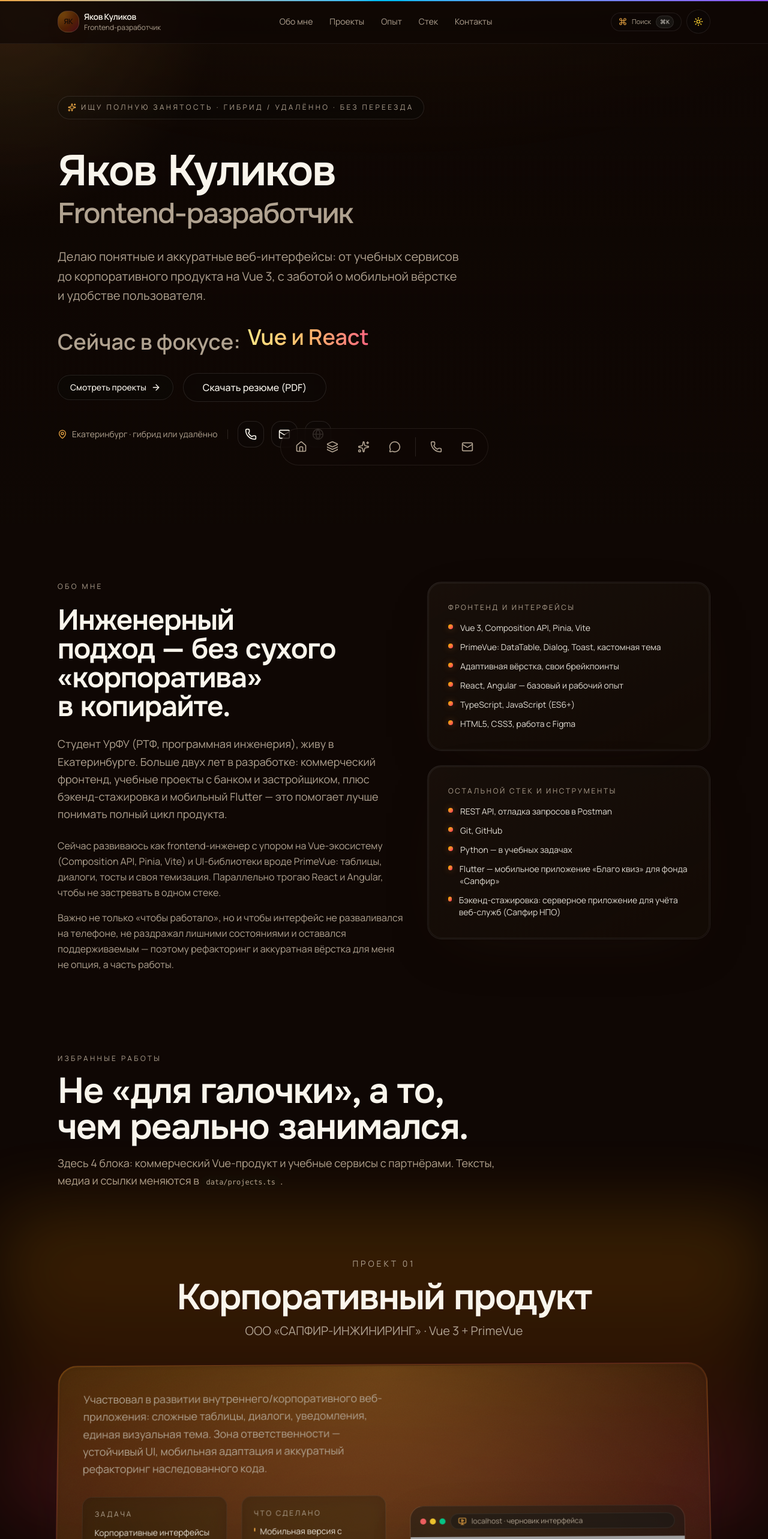
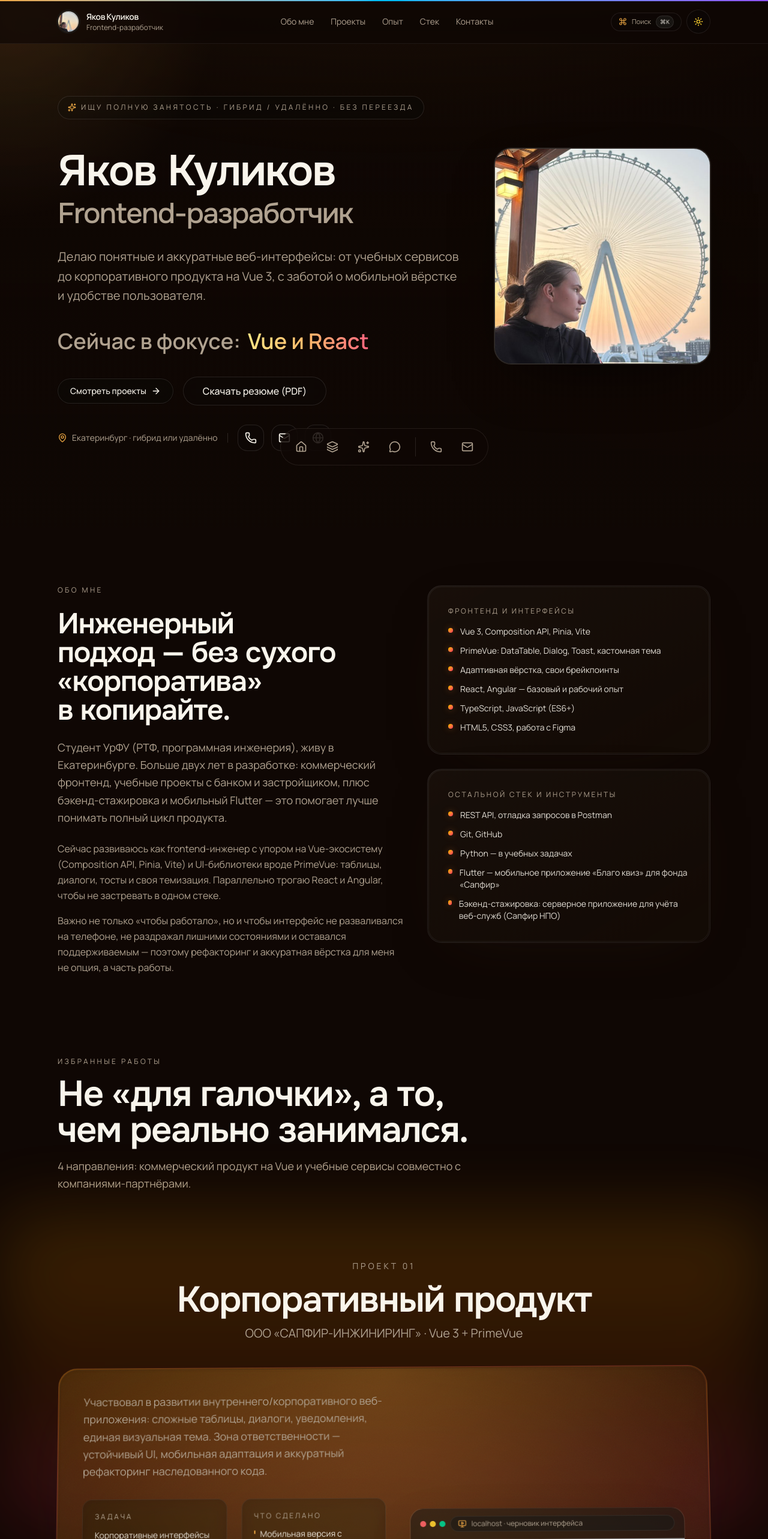
Before and after one commit to housesaroma/Portfolio, a Next.js app: page / in a window 1280 px wide. Shown: the top 2566 px of the page at 60% size. Built offline with nearby package versions, Linux system fonts and the light colour scheme; grey boxes are pictures that could not be loaded.

Commit message:
feat: some updates

```diff
--- a/components/loading-overlay.tsx
+++ b/components/loading-overlay.tsx
@@ -1,6 +1,7 @@
 "use client";
 
 import * as React from "react";
+import Image from "next/image";
 import { AnimatePresence, motion } from "framer-motion";
 
 import { useMounted } from "@/lib/hooks/use-mounted";
@@ -13,6 +14,7 @@ export function LoadingOverlay() {
   const reduced = usePrefersReducedMotion();
   const [visible, setVisible] = React.useState(true);
   const initials = getInitials(profile.name, profile.monogram);
+  const avatar = profile.avatarSrc;
 
   React.useEffect(() => {
     if (!mounted || reduced) {
@@ -49,12 +51,16 @@ export function LoadingOverlay() {
               initial={{ scale: 0.92, opacity: 0.35 }}
               animate={{ scale: 1, opacity: 1 }}
               transition={{ duration: 0.55, ease: [0.33, 1, 0.68, 1] }}
-              className="relative flex size-16 items-center justify-center overflow-hidden rounded-3xl border border-stone-500/25 bg-gradient-to-br from-amber-500/35 via-orange-500/25 to-rose-600/30 shadow-[0_22px_70px_-28px_rgba(234,88,12,0.55)]"
+              className="relative flex size-16 items-center justify-center overflow-hidden rounded-full border border-stone-500/25 bg-stone-900 shadow-[0_22px_70px_-28px_rgba(234,88,12,0.45)]"
             >
-              <span className="text-lg font-semibold tracking-tight text-primary-foreground">{initials}</span>
+              {avatar ? (
+                <Image src={avatar} alt="" width={64} height={64} className="size-full object-cover object-[center_22%]" />
+              ) : (
+                <span className="text-lg font-semibold tracking-tight text-primary-foreground">{initials}</span>
+              )}
               <motion.span
                 aria-hidden
-                className="absolute inset-0 rounded-3xl border border-white/25"
+                className="pointer-events-none absolute inset-0 rounded-full border border-white/20"
                 animate={{ rotate: 360 }}
                 transition={{ duration: 8, repeat: Infinity, ease: "linear" }}
               />
--- a/components/sections/contact-section.tsx
+++ b/components/sections/contact-section.tsx
@@ -1,7 +1,6 @@
 "use client";
 
 import * as React from "react";
-import { motion } from "framer-motion";
 import { Check, Copy, Phone } from "lucide-react";
 
 import { profile } from "@/data/profile";
@@ -74,15 +73,6 @@ export function ContactSection() {
                   )}
                 </Button>
               </div>
-              <motion.p
-                initial={{ opacity: 0 }}
-                whileInView={{ opacity: 1 }}
-                viewport={{ once: true }}
-                className="text-xs leading-relaxed text-muted-foreground"
-              >
-                Резюме на hh.ru: замените ссылку в <code className="rounded-md bg-stone-950/50 px-2 py-1 text-[11px]">data/socials.ts</code>. PDF лежит в{" "}
-                <code className="rounded-md bg-stone-950/50 px-2 py-1 text-[11px]">public/cv.pdf</code> (уже скопирован из вашего файла, при необходимости обновите).
-              </motion.p>
             </div>
           </div>
         </div>
--- a/components/sections/hero-section.tsx
+++ b/components/sections/hero-section.tsx
@@ -1,6 +1,7 @@
 "use client";
 
 import * as React from "react";
+import Image from "next/image";
 import { AnimatePresence, motion } from "framer-motion";
 import { ArrowRight, MapPin, Sparkles } from "lucide-react";
 
@@ -16,6 +17,7 @@ import { socialIcon } from "@/components/visual/social-icons";
 export function HeroSection() {
   const [index, setIndex] = React.useState(0);
   const words = profile.headlineWords;
+  const avatar = profile.avatarSrc;
 
   React.useEffect(() => {
     const id = window.setInterval(() => {
@@ -42,15 +44,38 @@ export function HeroSection() {
         </motion.div>
 
         <div className="space-y-8">
+          <div className="flex flex-col gap-8 sm:flex-row sm:items-start sm:justify-between sm:gap-10 lg:gap-14">
+            <div className="min-w-0 flex-1 space-y-8">
               <motion.h1
                 initial={{ opacity: 0, y: 32 }}
                 animate={{ opacity: 1, y: 0 }}
                 transition={{ duration: 0.75, delay: 0.05, ease: [0.22, 1, 0.36, 1] }}
-            className="max-w-4xl text-balance font-[family-name:var(--font-onest)] text-5xl font-semibold leading-[1.08] tracking-tight text-foreground sm:text-6xl md:text-7xl"
+                className="max-w-3xl text-balance font-[family-name:var(--font-onest)] text-5xl font-semibold leading-[1.08] tracking-tight text-foreground sm:text-6xl md:text-7xl"
               >
                 {profile.name}
                 <span className="mt-2 block text-3xl font-medium text-muted-foreground sm:text-4xl md:text-5xl">{profile.role}</span>
               </motion.h1>
+
+              {avatar ? (
+                <motion.div
+                  initial={{ opacity: 0, scale: 0.96 }}
+                  animate={{ opacity: 1, scale: 1 }}
+                  transition={{ duration: 0.65, delay: 0.08, ease: [0.33, 1, 0.68, 1] }}
+                  className="mx-auto shrink-0 sm:mx-0 sm:hidden"
+                >
+                  <div className="relative aspect-square w-40 overflow-hidden rounded-3xl border border-stone-500/25 bg-stone-900 shadow-[0_28px_80px_-36px_rgba(0,0,0,0.65)] ring-1 ring-white/10">
+                    <Image
+                      src={avatar}
+                      alt={`${profile.name} — фото`}
+                      width={320}
+                      height={320}
+                      className="size-full object-cover object-[center_22%]"
+                      priority
+                      sizes="160px"
+                    />
+                  </div>
+                </motion.div>
+              ) : null}
 
               <motion.p
                 initial={{ opacity: 0, y: 24 }}
@@ -65,18 +90,18 @@ export function HeroSection() {
                 initial={{ opacity: 0, y: 16 }}
                 animate={{ opacity: 1, y: 0 }}
                 transition={{ duration: 0.6, delay: 0.18 }}
-            className="flex flex-wrap items-end gap-3 text-2xl font-semibold sm:text-3xl md:text-4xl"
+                className="flex flex-wrap items-center gap-x-3 gap-y-1 text-2xl font-semibold leading-normal sm:text-3xl md:text-4xl"
               >
-            <span className="text-muted-foreground">Сейчас в фокусе:</span>
-            <span className="relative inline-grid min-h-[1.35em] min-w-[10ch] sm:min-w-[14ch] place-items-start">
+                <span className="shrink-0 text-muted-foreground">Сейчас в фокусе:</span>
+                <span className="relative flex min-h-[1.35em] min-w-0 items-center sm:min-w-[min(100%,14ch)]">
                   <AnimatePresence mode="wait">
                     <motion.span
                       key={words[index]}
-                  initial={{ opacity: 0, y: 20, filter: "blur(5px)" }}
+                      initial={{ opacity: 0, y: 8, filter: "blur(4px)" }}
                       animate={{ opacity: 1, y: 0, filter: "blur(0px)" }}
-                  exit={{ opacity: 0, y: -16, filter: "blur(3px)" }}
+                      exit={{ opacity: 0, y: -8, filter: "blur(3px)" }}
                       transition={{ duration: 0.42, ease: [0.33, 1, 0.68, 1] }}
-                  className="col-start-1 row-start-1 bg-gradient-to-r from-amber-200 via-orange-300 to-rose-400 bg-clip-text text-transparent"
+                      className="bg-gradient-to-r from-amber-200 via-orange-300 to-rose-400 bg-clip-text leading-[inherit] text-transparent"
                     >
                       {words[index]}
                     </motion.span>
@@ -135,6 +160,29 @@ export function HeroSection() {
                 </div>
               </motion.div>
             </div>
+
+            {avatar ? (
+              <motion.div
+                initial={{ opacity: 0, scale: 0.96 }}
+                animate={{ opacity: 1, scale: 1 }}
+                transition={{ duration: 0.7, delay: 0.1, ease: [0.33, 1, 0.68, 1] }}
+                className="relative mx-auto hidden w-full max-w-[280px] shrink-0 sm:mx-0 sm:block sm:max-w-[min(100%,320px)] lg:max-w-[360px]"
+              >
+                <div className="relative aspect-square overflow-hidden rounded-[28px] border border-stone-500/25 bg-stone-900 shadow-[0_36px_100px_-40px_rgba(0,0,0,0.7)] ring-1 ring-white/10">
+                  <Image
+                    src={avatar}
+                    alt={`${profile.name} — фото`}
+                    width={720}
+                    height={720}
+                    className="size-full object-cover object-[center_22%]"
+                    priority
+                    sizes="(max-width: 1024px) 280px, 360px"
+                  />
+                </div>
+              </motion.div>
+            ) : null}
+          </div>
+        </div>
       </div>
     </section>
   );
--- a/components/sections/work-section-intro.tsx
+++ b/components/sections/work-section-intro.tsx
@@ -21,8 +21,7 @@ export function WorkSectionIntro() {
           Не «для галочки», а то, чем реально занимался.
         </h2>
         <p className="text-lg leading-relaxed text-muted-foreground">
-          Здесь {featured.length} блока: коммерческий Vue-продукт и учебные сервисы с партнёрами. Тексты, медиа и ссылки меняются в{" "}
-          <code className="rounded-md bg-stone-950/50 px-2 py-1 text-xs">data/projects.ts</code>.
+          {featured.length} направления: коммерческий продукт на Vue и учебные сервисы совместно с компаниями-партнёрами.
         </p>
       </motion.div>
     </div>
--- a/components/site-header.tsx
+++ b/components/site-header.tsx
@@ -1,5 +1,6 @@
 "use client";
 
+import Image from "next/image";
 import Link from "next/link";
 import * as React from "react";
 import { motion } from "framer-motion";
@@ -22,18 +23,32 @@ const links = [
 export function SiteHeader() {
   const [open, setOpen] = React.useState(false);
   const initials = getInitials(profile.name, profile.monogram);
+  const avatar = profile.avatarSrc;
 
   return (
     <header className="fixed inset-x-0 top-0 z-50 border-b border-stone-500/15 bg-background/75 backdrop-blur-xl">
       <div className="mx-auto flex max-w-6xl items-center justify-between gap-4 px-4 py-4 sm:px-6 lg:px-8">
-        <Link href="#hero" className="group inline-flex items-center gap-2">
-          <span className="relative flex size-9 items-center justify-center overflow-hidden rounded-2xl border border-stone-500/30 bg-gradient-to-br from-amber-500/35 via-orange-500/25 to-rose-600/25 shadow-[0_12px_40px_-14px_rgba(234,88,12,0.45)]">
-            <span className="absolute inset-0 bg-[radial-gradient(circle_at_30%_25%,rgba(255,255,255,0.35),transparent_55%)] opacity-50 mix-blend-overlay" />
-            <span className="relative text-xs font-semibold tracking-tight text-primary-foreground">{initials}</span>
-          </span>
-          <div className="hidden flex-col sm:flex">
-            <span className="text-sm font-semibold tracking-tight">{profile.name}</span>
-            <span className="text-xs text-muted-foreground">{profile.role}</span>
+        <Link href="#hero" className="group inline-flex min-w-0 items-center gap-3">
+          {avatar ? (
+            <span className="relative size-9 shrink-0 overflow-hidden rounded-full border border-stone-500/30 ring-2 ring-stone-900/80">
+              <Image
+                src={avatar}
+                alt={profile.name}
+                width={36}
+                height={36}
+                className="size-full object-cover object-[center_22%]"
+                priority
+              />
+            </span>
+          ) : (
+            <span className="relative flex size-9 shrink-0 items-center justify-center overflow-hidden rounded-2xl border border-stone-500/30 bg-gradient-to-br from-amber-500/35 via-orange-500/25 to-rose-600/25 shadow-[0_12px_40px_-14px_rgba(234,88,12,0.45)]">
+              <span className="absolute inset-0 bg-[radial-gradient(circle_at_30%_25%,rgba(255,255,255,0.35),transparent_55%)] opacity-50 mix-blend-overlay" />
+              <span className="relative text-xs font-semibold tracking-tight text-primary-foreground">{initials}</span>
+            </span>
+          )}
+          <div className="hidden min-w-0 flex-col sm:flex">
+            <span className="truncate text-sm font-semibold tracking-tight">{profile.name}</span>
+            <span className="truncate text-xs text-muted-foreground">{profile.role}</span>
           </div>
         </Link>
 
--- a/data/profile.ts
+++ b/data/profile.ts
@@ -3,6 +3,7 @@ import type { Profile } from "@/types/portfolio";
 export const profile: Profile = {
   name: "Яков Куликов",
   monogram: "ЯК",
+  avatarSrc: "/avatar.png",
   role: "Frontend-разработчик",
   headlineWords: ["интерфейсы", "продукт", "Vue и React", "внимание к деталям"],
   tagline:
@@ -116,26 +117,6 @@ export const profile: Profile = {
       ],
     },
   ],
-  achievements: [
-    {
-      id: "commercial",
-      title: "Коммерческий продукт",
-      description: "Год в «САПФИР-ИНЖИНИРИНГ»: реальный корпоративный фронт, мобильная версия и PrimeVue в бою.",
-      metric: "Vue 3",
-    },
-    {
-      id: "bank",
-      title: "Учебный кейс с Альфа-Банком",
-      description: "Таск-трекер как учебный продуктовый формат: задачи, статусы, сроки.",
-      metric: "5 мес.",
-    },
-    {
-      id: "edu",
-      title: "УрФУ · РТФ",
-      description: "Программная инженерия, выпуск 2027. Проекты с индустриальными партнёрами в рамках учёбы.",
-      metric: "2027",
-    },
-  ],
   stats: [
     { id: "exp", label: "Опыт во фронтенде", value: "2+ года", hint: "включая коммерцию и учебные проекты" },
     { id: "stack", label: "Основной стек", value: "Vue 3", hint: "Pinia · Vite · PrimeVue" },
--- a/data/projects.ts
+++ b/data/projects.ts
@@ -1,9 +1,5 @@
 import type { Project } from "@/types/portfolio";
 
-/**
- * Замените ссылки на живые демо и репозитории, когда они будут готовы.
- * Картинки — стабильные фото с Unsplash (офис, команда, коворкинг).
- */
 export const projects: Project[] = [
   {
     id: "sapfir-engineering",
@@ -50,7 +46,7 @@ export const projects: Project[] = [
   {
     id: "alfa-tracker",
     title: "Таск-трекер",
-    subtitle: "Учебный проект · Альфа-Банк",
+    subtitle: "Учебный проект · Альфа-Банк · React",
     description:
       "Учебный сервис для постановки и ведения задач: списки, статусы, понятная навигация. Тренировка продуктового мышления в формате, близком к реальным внутренним тулзам банка.",
     problem:
@@ -60,8 +56,15 @@ export const projects: Project[] = [
       "Читаемая типографика и иерархия на плотных списках.",
       "Подготовка интерфейса к разным ширинам экрана.",
     ],
-    technologies: ["Vue.js", "JavaScript", "TypeScript", "HTML5", "CSS3", "REST API"],
-    links: [{ label: "Подробности в резюме", href: "#contact", type: "other" }],
+    technologies: [
+      "React 18 + TypeScript",
+      "UnoCSS · кастомная тема",
+      "PrimeReact",
+      "Redux Toolkit",
+      "React Router DOM",
+      "Vite",
+    ],
+    links: [{ label: "Код на GitHub", href: "https://github.com/housesaroma/TaskTrackerAlpha", type: "github" }],
     featured: true,
     accent: "from-rose-500/25 via-amber-400/20 to-stone-500/20",
     media: {
@@ -91,7 +94,7 @@ export const projects: Project[] = [
   {
     id: "udv-org",
     title: "Дерево сотрудников",
-    subtitle: "Учебный проект · UDV",
+    subtitle: "Учебный проект · UDV · React",
     description:
       "Визуализация организационной структуры компании: узлы, связи, масштабирование информации. Упор на то, чтобы дерево оставалось читаемым при росте данных.",
     problem:
@@ -101,8 +104,15 @@ export const projects: Project[] = [
       "Визуальное разделение ролей и подразделений.",
       "Адаптив: удобный просмотр и на десктопе, и в дороге.",
     ],
-    technologies: ["Vue.js", "TypeScript", "JavaScript", "HTML5", "CSS3"],
-    links: [{ label: "Связаться", href: "#contact", type: "other" }],
+    technologies: [
+      "React 18 + TypeScript",
+      "UnoCSS · кастомная тема",
+      "PrimeReact",
+      "Redux Toolkit",
+      "React Router DOM",
+      "Vite",
+    ],
+    links: [{ label: "Код на GitHub", href: "https://github.com/housesaroma/udv-team-map", type: "github" }],
     featured: true,
     accent: "from-emerald-600/25 via-teal-500/15 to-amber-300/20",
     media: {
@@ -126,7 +136,7 @@ export const projects: Project[] = [
   {
     id: "brusnika-cowork",
     title: "Бронирование коворкингов",
-    subtitle: "Учебный проект · Брусника · УрФУ",
+    subtitle: "Учебный проект · Брусника · УрФУ · React",
     description:
       "Сервис онлайн-бронирования коворкингов университета: выбор слота, подтверждение, сценарии отмены. Важно было не перегрузить форму и оставить спокойный визуальный ритм.",
     problem:
@@ -136,8 +146,15 @@ export const projects: Project[] = [
       "Состояния загрузки, успеха и ошибки без паники в копирайте.",
       "Мобильный сценарий «забронировал по дороге в универ».",
     ],
-    technologies: ["Vue.js", "JavaScript", "HTML5", "CSS3", "REST API"],
-    links: [{ label: "Связаться", href: "#contact", type: "other" }],
+    technologies: [
+      "React 18 + TypeScript",
+      "UnoCSS · кастомная тема",
+      "PrimeReact",
+      "Redux Toolkit",
+      "React Router DOM",
+      "Vite",
+    ],
+    links: [{ label: "Код на GitHub", href: "https://github.com/housesaroma/coworking", type: "github" }],
     featured: true,
     accent: "from-stone-400/25 via-amber-200/15 to-orange-400/25",
     media: {
--- a/data/socials.ts
+++ b/data/socials.ts
@@ -4,10 +4,6 @@ import { profile } from "./profile";
 
 const phoneHref = profile.phone ? `tel:${profile.phone.replace(/\s/g, "")}` : "#contact";
 
-/**
- * Замените ссылку HeadHunter на прямую ссылку на резюме с hh.ru.
- * Файл `public/cv.pdf` — для кнопки «Скачать резюме» (можно скопировать PDF в проект).
- */
 export const socials: SocialLink[] = [
   {
     id: "phone",
@@ -26,8 +22,8 @@ export const socials: SocialLink[] = [
   {
     id: "hh",
     platform: "website",
-    label: "HeadHunter",
-    href: "https://hh.ru",
+    label: "Резюме на hh.ru",
+    href: "https://ekaterinburg.hh.ru/resume/5e57c187ff1056d9ee0039ed1f457032794545",
     icon: "website",
   },
 ];
```
Also changed, not shown: components/sections/bento-grid.tsx (+2 -26 lines), types/portfolio.ts (+2 -8 lines), public/avatar.png (added), 1 other file (tests, documents, lock files or other folders). Lines whose indentation alone changed are shown as unchanged.
